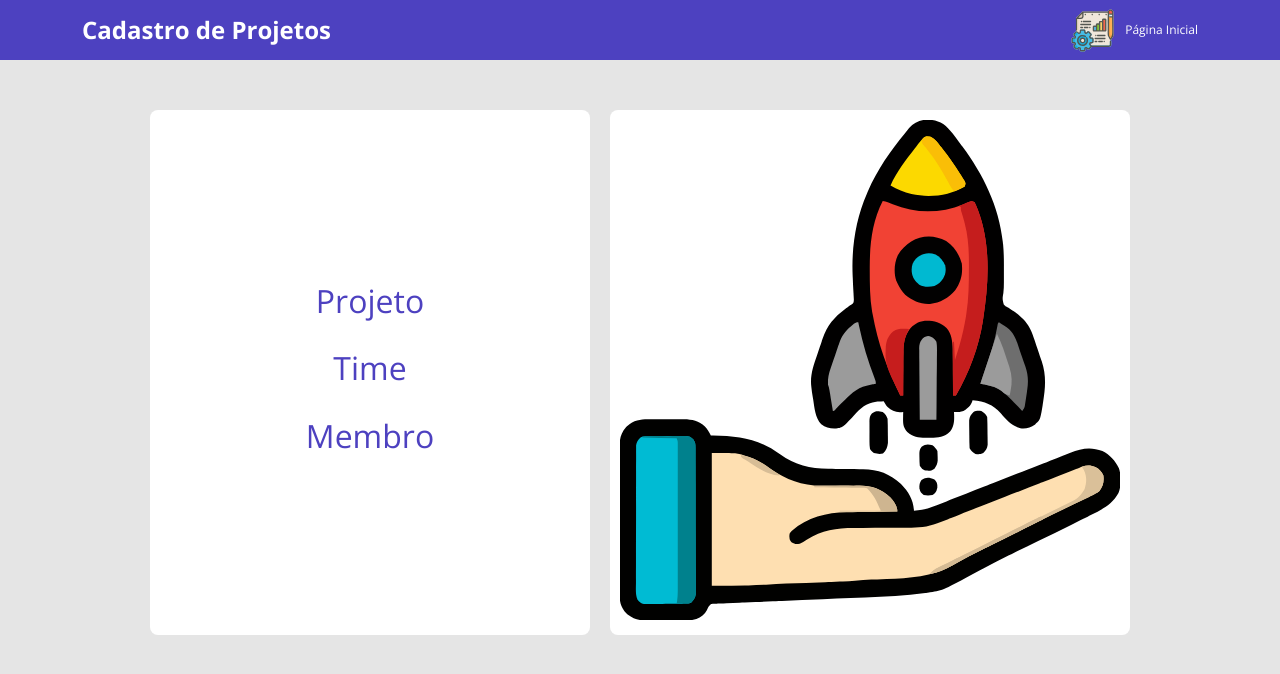
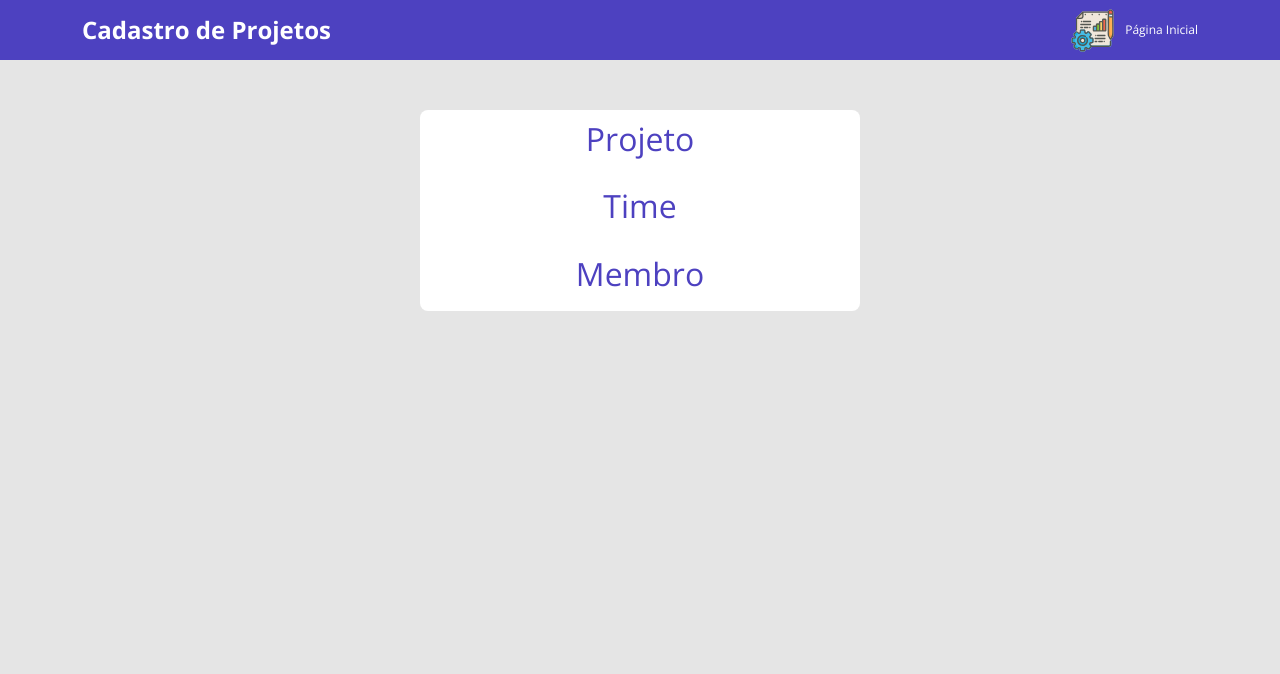
Before and after one commit to andrebr2/cadastroProjetos, a React (Create React App) app in the folder frontend/: page / in a window 1280 px wide. Shown: the top 674 px of the page. Built offline with nearby package versions, Linux system fonts and the light colour scheme.

Commit message:
Styling update

```diff
--- a/frontend/src/pages/Home/index.tsx
+++ b/frontend/src/pages/Home/index.tsx
@@ -1,6 +1,4 @@
 import '../styles.css';
-import { useNavigate } from 'react-router-dom'
-import {ReactComponent as Hocket} from '../../assets/img/lauch.svg';
 
 function Home() {
     return (
@@ -12,9 +10,6 @@ function Home() {
                 <br/>
                 <a href="./member"><h2>Membro</h2></a>
             </div >
-            <div className="pages-image-initial-container">
-                <Hocket />
-            </div >
         </div >
     )
 }
--- a/frontend/src/pages/Member/Cadastro.tsx
+++ b/frontend/src/pages/Member/Cadastro.tsx
@@ -2,9 +2,6 @@ import { useEffect, useState } from 'react';
 import { Link, useNavigate } from 'react-router-dom'
 import { create } from 'services/api/Membros/MembrosService';
 import { getAll } from "services/api/Times/TimesService";
-
-import {ReactComponent as Edit} from '../../assets/img/edit.svg';
-
 import '../styles.css';
 
 function CadastroMembro() {
@@ -47,20 +44,20 @@ function CadastroMembro() {
     }
 
     return (
-        <div className="pages-form-register-container">
-            <div className="pages-form-container">
+
+        <div className="pages-form-container">
             <div className="pages-card-bottom-container">
                 <h3>Cadastro de Membro</h3>
                 <form className="pages-form" onSubmit={handleSubmit}>
                     <div className="form-group pages-form-group">
                         <label htmlFor="member_name">Nome</label>
-                        <input name="name" type="text" className="form-control" id="member_name"  onChange={handleChange} required/>
+                        <input name="name" type="text" className="form-control" id="member_name" onChange={handleChange} required />
 
                         <label htmlFor="address">Endereço</label>
-                        <input name="address" className="form-control" id="member_address"  onChange={handleChange} required/>
+                        <input name="address" className="form-control" id="member_address" onChange={handleChange} required />
 
                         <label htmlFor="birthdate">Data de aniversário</label>
-                        <input name="birthdate" type="date" className="form-control" id="member_birthdate"  onChange={handleChange} required/>
+                        <input name="birthdate" type="date" className="form-control" id="member_birthdate" onChange={handleChange} required />
 
                         <label htmlFor="member_gender">Gênero</label>
                         <select name="gender" onChange={handleChange} required>
@@ -68,7 +65,7 @@ function CadastroMembro() {
                             <option value="Masculino">Masculino</option>
                             <option value="Feminino">Feminino</option>
                         </select>
-                        <br/>
+                        <br />
 
                         <label htmlFor="member_race">Raça</label>
                         <select name="race" onChange={handleChange} required>
@@ -79,7 +76,7 @@ function CadastroMembro() {
                             <option value="Indígena">Indígena</option>
                             <option value="Amarelo">Amarelo</option>
                         </select>
-                        <br/>
+                        <br />
 
                         <label htmlFor="member_role">Especialidade</label>
                         <select name="role" onChange={handleChange} required>
@@ -92,6 +89,7 @@ function CadastroMembro() {
                             <option value="Delivery">Delivery</option>
                             <option value="PO">PO</option>
                         </select>
+                        <br />
 
                         <label htmlFor="team_id">Time</label>
                         <select name="team" onChange={handleChange}>
@@ -107,10 +105,7 @@ function CadastroMembro() {
                 </Link>
             </div >
         </div >
-        <div className="pages-image-register-container">
-                <Edit />
-            </div>
-        </div>
+
     )
 }
 
--- a/frontend/src/pages/Member/index.tsx
+++ b/frontend/src/pages/Member/index.tsx
@@ -2,7 +2,6 @@ import axios, { AxiosRequestConfig } from 'axios';
 import { useEffect, useState } from 'react';
 import { useNavigate } from 'react-router-dom'
 import { getAll } from 'services/api/Membros/MembrosService';
-
 import '../styles.css';
 import MemberList from 'components/MemberList';
 
@@ -29,7 +28,7 @@ function Member() {
                 <button onClick={() => navigate('/member/register')} className="btn btn-primary pages-btn">
                     Cadastrar membro
                 </button>
-                <br/>
+                <br />
                 <MemberList members={membros} />
             </div >
         </div >
--- a/frontend/src/pages/Project/Cadastro.tsx
+++ b/frontend/src/pages/Project/Cadastro.tsx
@@ -1,7 +1,6 @@
 import { useEffect, useState } from "react";
 import { Link, useNavigate } from 'react-router-dom'
 import { create } from "../../services/api/Projetos/ProjetosService";
-import {ReactComponent as Edit} from '../../assets/img/edit.svg';
 
 import '../styles.css';
 
@@ -27,29 +26,28 @@ function CadastroProject() {
     }
 
     return (
-        <div className="pages-form-register-container">
-            <div className="pages-form-container">
+        <div className="pages-form-container">
             <div className="pages-card-bottom-container">
                 <h3>Cadastro de Projeto</h3>
                 <form className="pages-form" onSubmit={handleSubmit}>
                     <div className="form-group pages-form-group">
                         <label htmlFor="name">Nome do projeto</label>
-                        <input name="name" className="form-control" id="project_name" onChange={handleChange} required/>
+                        <input name="name" className="form-control" id="project_name" onChange={handleChange} required />
 
                         <label htmlFor="client_name">Nome do cliente</label>
-                        <input name="client_name" type="client_name" className="form-control" id="project_name" onChange={handleChange} required/>
+                        <input name="client_name" type="client_name" className="form-control" id="project_name" onChange={handleChange} required />
 
                         <label htmlFor="goal">Objetivo do projeto</label>
-                        <input name="goal" className="form-control" id="goal" onChange={handleChange} required/>
+                        <input name="goal" className="form-control" id="goal" onChange={handleChange} required />
 
                         <label htmlFor="startDate">Data inicial</label>
-                        <input name="startDate" type="date" className="form-control" id="startDate" onChange={handleChange} required/>
+                        <input name="startDate" type="date" className="form-control" id="startDate" onChange={handleChange} required />
 
                         <label htmlFor="finalDate">Data final</label>
-                        <input name="finalDate" type="date" className="form-control" id="finalDate" onChange={handleChange} required/>
+                        <input name="finalDate" type="date" className="form-control" id="finalDate" onChange={handleChange} required />
 
                         <label htmlFor="price">Preço do projeto</label>
-                        <input name="price" type="price" className="form-control" id="price" onChange={handleChange} required/>
+                        <input name="price" type="price" className="form-control" id="price" onChange={handleChange} required />
                     </div>
                     <div className="pages-form-btn-container">
                         <button type="submit" className="btn btn-primary pages-btn">Salvar</button>
@@ -61,10 +59,6 @@ function CadastroProject() {
             </div >
 
         </div >
-        <div className="pages-image-register-container">
-                <Edit />
-            </div>
-        </div>
 
     )
 }
--- a/frontend/src/pages/Team/Cadastro.tsx
+++ b/frontend/src/pages/Team/Cadastro.tsx
@@ -2,7 +2,6 @@ import React, { useState, useEffect } from 'react';
 import { Link, useNavigate } from 'react-router-dom'
 import { create } from 'services/api/Times/TimesService';
 import { getAll } from 'services/api/Projetos/ProjetosService';
-import {ReactComponent as Edit} from '../../assets/img/edit.svg';
 
 import '../styles.css';
 
@@ -47,14 +46,13 @@ function CadastroTeam() {
     }, [])
 
     return (
-        <div className="pages-form-register-container">
-            <div className="pages-form-container">
+        <div className="pages-form-container">
             <div className="pages-card-bottom-container">
                 <h3>Cadastro de Time</h3>
                 <form className="pages-form" onSubmit={handleSubmit}>
                     <div className="form-group pages-form-group">
                         <label htmlFor="teamName">Informe o nome do time</label>
-                        <input name="name" className="form-control" id="teamName" onChange={handleChange}/>
+                        <input name="name" className="form-control" id="teamName" onChange={handleChange} />
                         <label htmlFor="project_id">Projeto</label>
                         <select name="project" onChange={handleChange}>
                             {getProjectList()}
@@ -69,10 +67,6 @@ function CadastroTeam() {
                 </Link>
             </div >
         </div >
-        <div className="pages-image-register-container">
-                <Edit />
-            </div>
-        </div>
     )
 }
 
--- a/frontend/src/pages/Team/Update.tsx
+++ b/frontend/src/pages/Team/Update.tsx
@@ -76,7 +76,7 @@ function UpdateTeam() {
                 <form className="pages-form" onSubmit={handleSubmit}>
                     <div className="form-group pages-form-group">
                         <label htmlFor="teamName">Informe o nome do time</label>
-                        <input name="name" className="form-control" id="teamName" onChange={handleChange} value={name}/>
+                        <input name="name" className="form-control" id="teamName" onChange={handleChange} value={name} />
                         <label htmlFor="project_id">Projeto</label>
                         <select name="ProjectId" onChange={handleChange} value={ProjectId}>
                             {getProjectList()}
--- a/frontend/src/pages/Team/index.tsx
+++ b/frontend/src/pages/Team/index.tsx
@@ -27,7 +27,7 @@ function Team() {
                 <button onClick={() => navigate('/team/register')} className="btn btn-primary pages-btn">
                     Cadastrar time
                 </button>
-                <br/>
+                <br />
                 <TeamList teams={teams} />
             </div >
         </div >
--- a/frontend/src/pages/styles.css
+++ b/frontend/src/pages/styles.css
@@ -2,9 +2,8 @@
   width: 480px;
   margin: 20px auto;
   padding: 20px;
-  height: 700px;
   align-content: center;
-  float: left;
+  float: flex;
   margin: 5px auto;
   padding: 5px;
   border-radius: 8px 8px 8px 8px;
@@ -12,7 +11,6 @@
 
 .pages-form-initial-container {
   max-width: 1020px;
-  height: 600px;
   margin: 20px auto;
   padding: 20px;
 }
@@ -23,43 +21,13 @@
   font-size: 14px;
   font-weight: 700;
   color: var(--color-primary);
-  width: 440px;
-  height: 525px;
+  max-width: 440px;
   align-content: center;
-  float: left;
+  float: flex;
   margin: 10px auto;
   padding: 10px;
   border-radius: 8px 8px 8px 8px;
 }
-
-.pages-image-initial-container {
-  background-color: #fff;
-  max-width: 540px;
-  height: 525px;
-  float: right;
-  margin: 10px auto;
-  padding: 10px;
-  border-radius: 8px 8px 8px 8px;
-}
-
-.pages-form-register-container {
-  max-width: 1020px;
-  height: 750px;
-  margin: 20px auto;
-  padding: 20px;
-}
-
-.pages-image-register-container {
-  background-color: #fff;
-  max-width: 480px;
-  height: 700px;
-  float: right;
-  align-content: center;
-  margin: 10px auto;
-  padding: 10px;
-  border-radius: 8px 8px 8px 8px;
-}
-
 
 .pages-form-class-container {
   max-width: 980px;
@@ -96,11 +64,10 @@
 
 .pages-card-bottom-container {
   background-color: #fff;
-  height: 700px;
   display: flex;
   flex-direction: column;
   align-items: center;
-  padding: 10px 10px 20px 10px;
+  padding: 20px 10px 20px 10px;
   border-radius: 8px 8px 8px 8px;
   color: var(--color-primary);
 }
@@ -122,14 +89,6 @@
   display: flex;
   align-items: center;
   justify-content: center;
-}
-
-.float-child {
-  display: right;
-  flex-direction: column;
-  margin: 10px;
-  padding: 20px;
-  border: 2px solid red;
 }
 
 .list-table-container {
```
Also changed, not shown: frontend/src/pages/Member/Update.tsx (+6 -7 lines).
